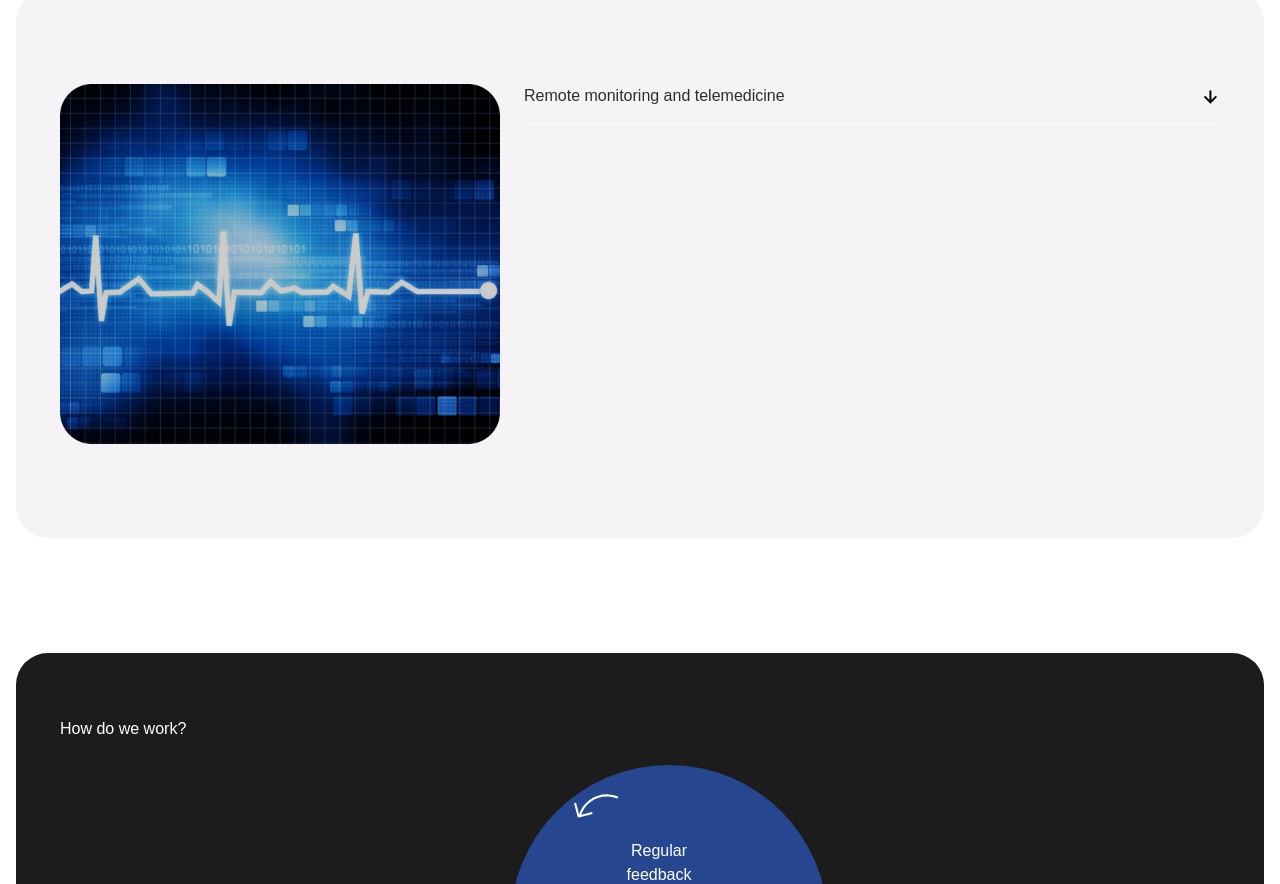
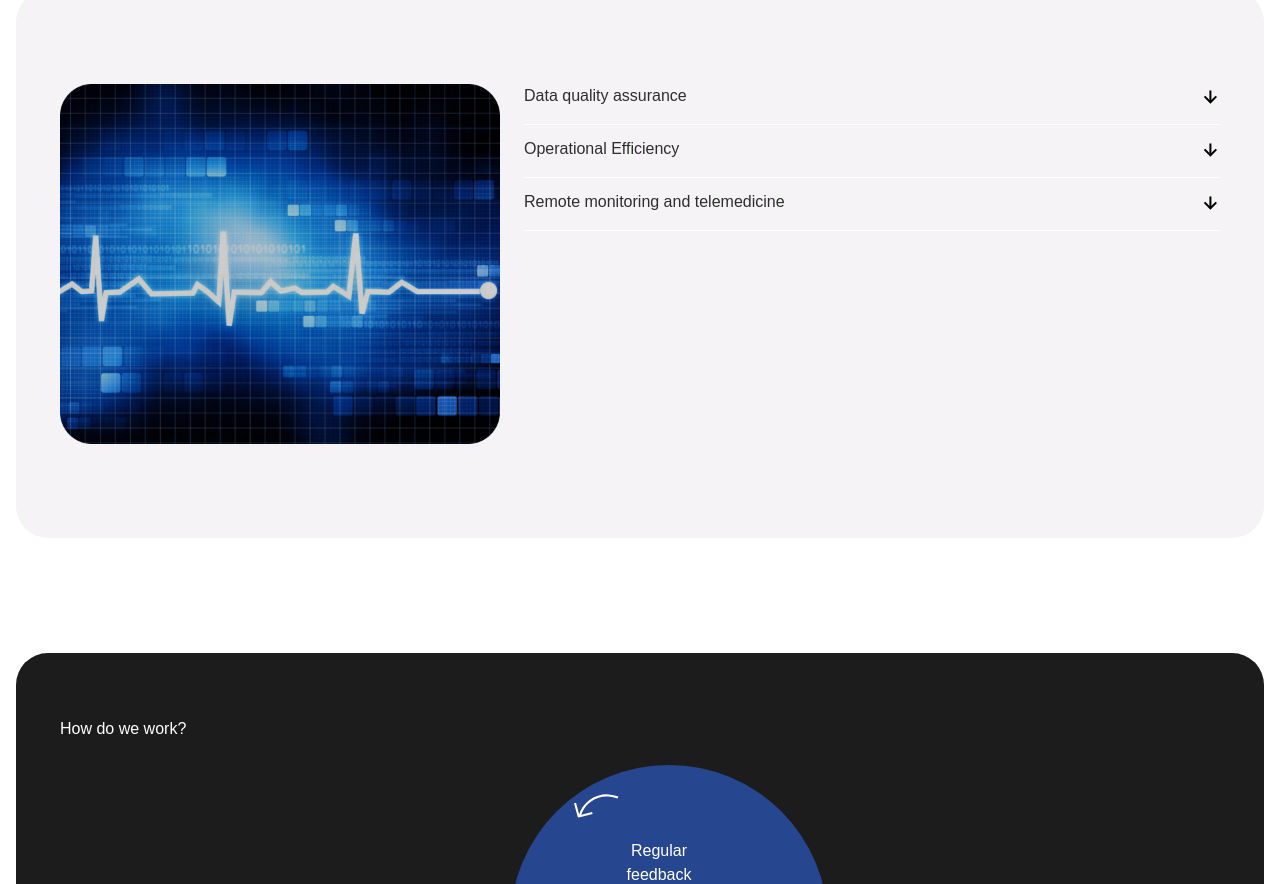
Before and after one commit to Nospoko/epr-landing, a Next.js app in the folder algrtm/: page /medTech in a window 1280 px wide. Shown: the part 860-1744 px from the top of the page. Built offline with nearby package versions, Linux system fonts and the light colour scheme; a web font is replaced by a local one.

Commit message:
MedTech error corrected

```diff
--- a/algrtm/src/components/shared/CollapsibleSectionsComponent.js
+++ b/algrtm/src/components/shared/CollapsibleSectionsComponent.js
@@ -11,9 +11,9 @@ const CollapsibleSectionsComponent = ({ version }) => {
     } else if (version === "version2") {
       setSections(offerSectionTexts.slice(3, 6));
     } else if (version === "version3") {
-      setSections(offerSectionTexts.slice(6, 13));
+      setSections(offerSectionTexts.slice(6, 11));
     } else if (version === "version4") {
-      setSections(offerSectionTexts.slice(13, 16));
+      setSections(offerSectionTexts.slice(11));
     }
   }, [version]);
 
```
Also changed, not shown: algrtm/src/data/offerSectionsTexts.js (+14 -1 lines).
